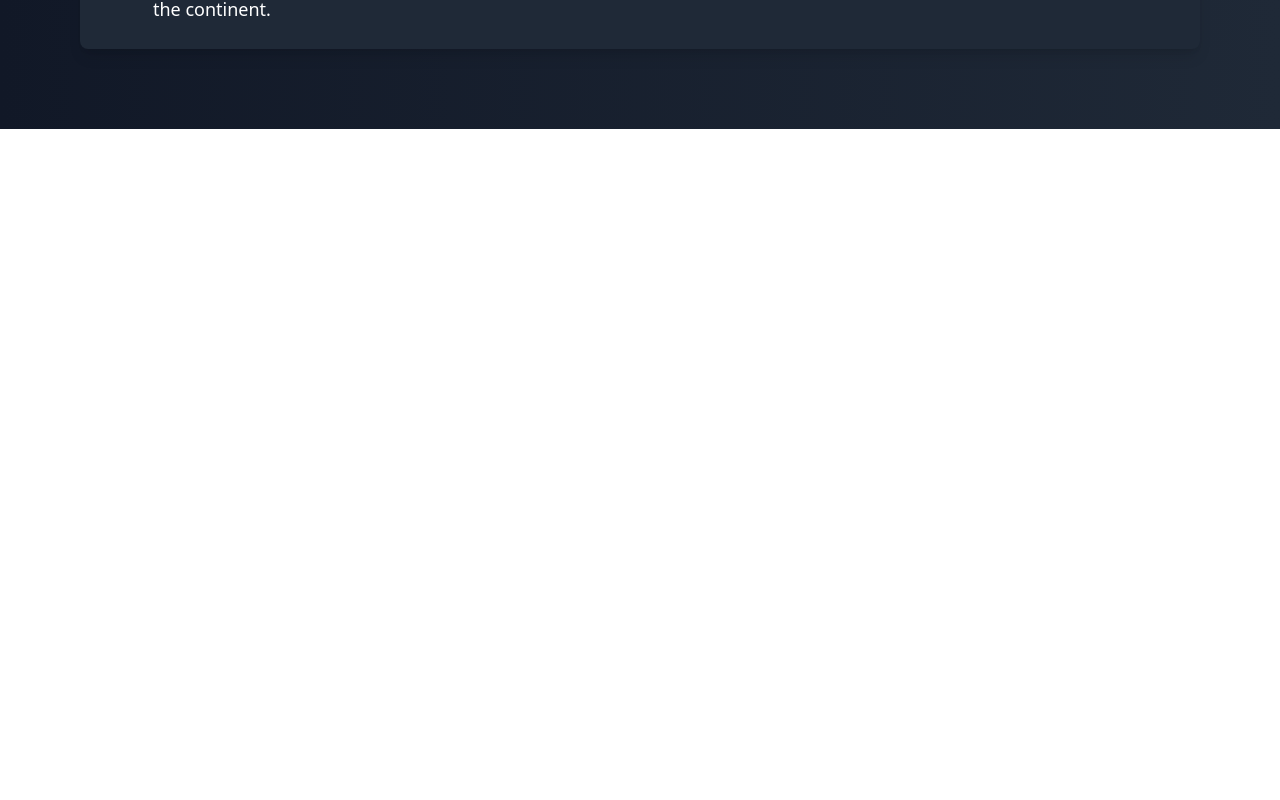
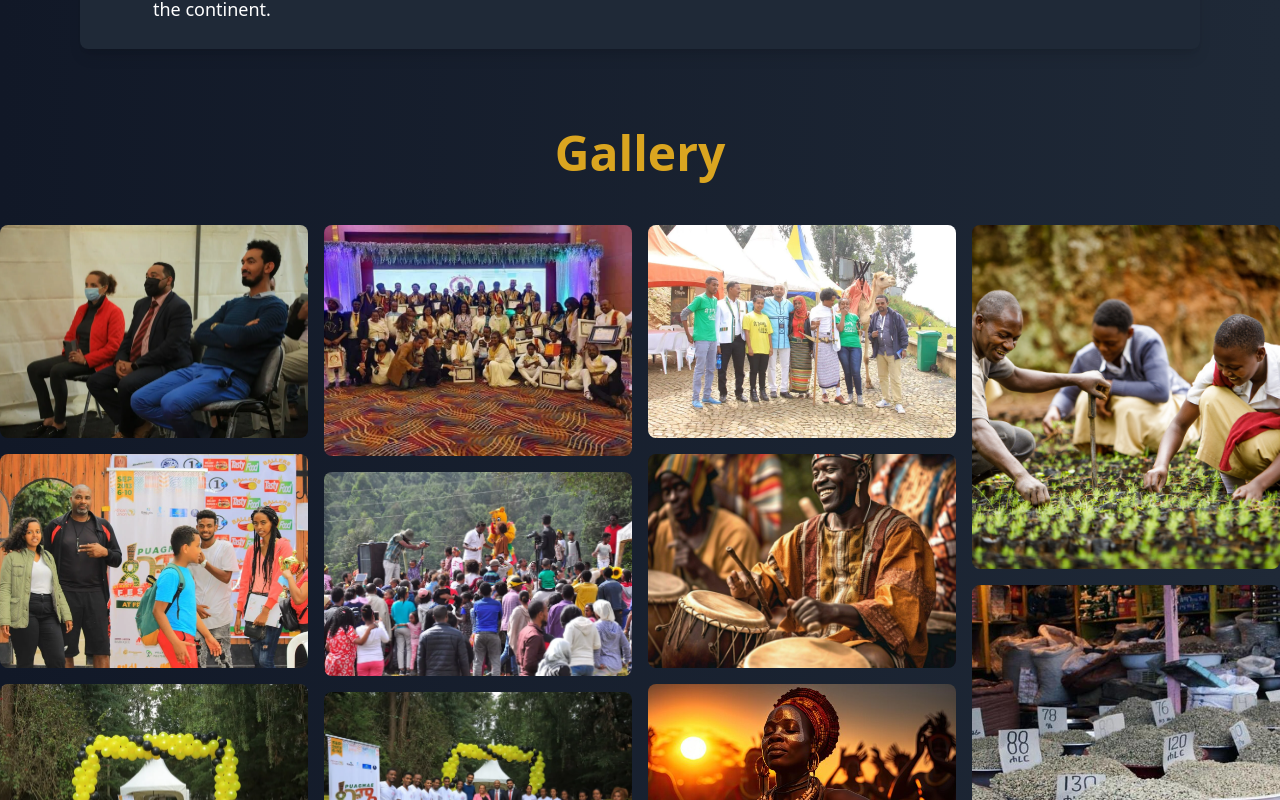
Before and after one commit to sabaif-s/puagmae-festival-website, a React (Vite) app: page / in a window 1280 px wide. Shown: the part 3780-4580 px from the top of the page. Before the commit the page ends 3909 px from the top, so only its background shows below. Built offline with nearby package versions, Linux system fonts and the light colour scheme.

Commit message:
Update App.jsx

```diff
--- a/src/App.jsx
+++ b/src/App.jsx
@@ -1,9 +1,10 @@
-import { BrowserRouter as Router, Route, Routes } from 'react-router-dom';
+ import { BrowserRouter as Router, Route, Routes } from 'react-router-dom';
 import About from "./components/About";
 import Home from "./components/Home";
 import NavBar from "./components/NavBar";
 import Services from './components/Services';
 import Schedule from './components/Schedule';
+import Gallery from './components/Gallery';
 
 export default function App() {
   return (
@@ -14,6 +15,7 @@ export default function App() {
         <About />
         <Services />
         <Schedule />
+        <Gallery />
       </div>
     </Router>
   )
```
